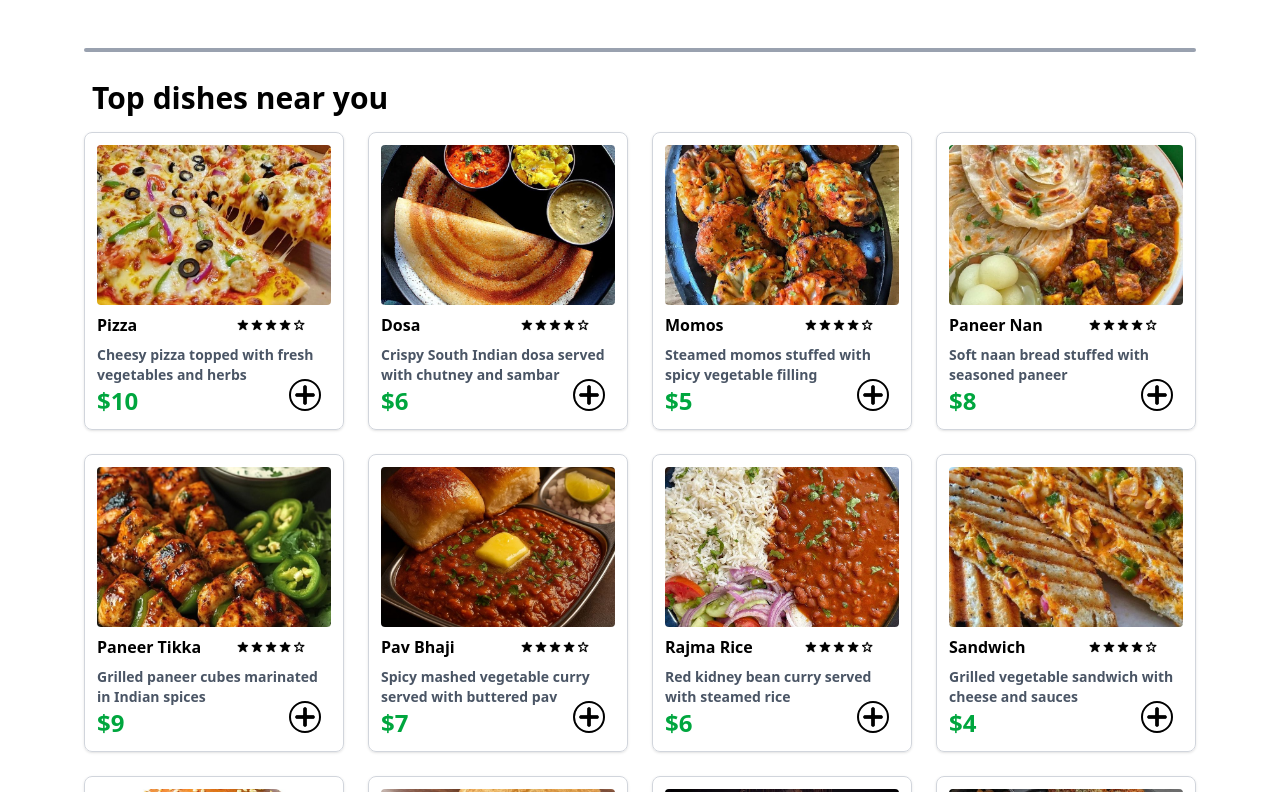
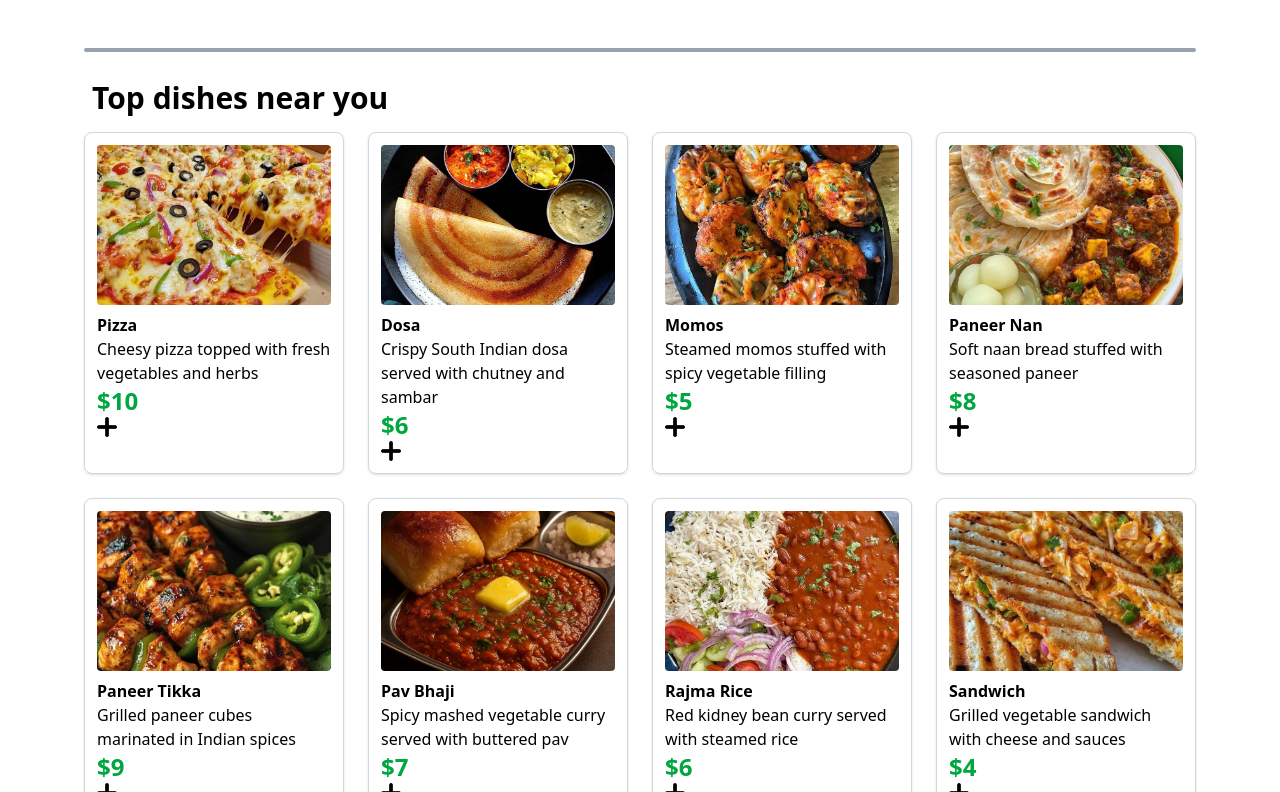
Before and after one commit to Bankal-2708/Food-Delivery-App, a React (Vite) app in the folder Food App/: page / in a window 1280 px wide. Shown: the part 1308-2100 px from the top of the page. Built offline with nearby package versions, Linux system fonts and the light colour scheme.

Commit message:
Cart file completed

```diff
--- a/Food App/src/Components/Dishes/Dishes.jsx
+++ b/Food App/src/Components/Dishes/Dishes.jsx
@@ -1,4 +1,4 @@
-import React, { useContext, useEffect, useState } from "react";
+import React, { useContext } from "react";
 import Pizza from "../../assets/Pizza_1.jpeg";
 import Dosa from "../../assets/Dosa.jpeg";
 import Momos from "../../assets/Momos_1.jpeg";
@@ -149,29 +149,15 @@ const dishes = [
 ];
 
 function Dishes() {
-  const [itemCount, setitemCount] = useState(dishes);
-  const { setCart } = useContext(CartContext);
+  const { cart, addItemToCart, removeItemFromCart } = useContext(CartContext);
 
-
-  const additem = (id) => {
-    setitemCount((prev) =>
-      prev.map((dish) =>
-        dish.id == id ? { ...dish, count: dish.count + 1 } : dish
-      )
-    );
-    const cartItems = itemCount.filter((item) => item.count > 0);
-
-    setCart(cartItems);
+  const handleAddItem = (id) => {
+    const item = dishes.find((dish) => dish.id === id);
+    addItemToCart(item);
   };
 
-  const removeitem = (id) => {
-    setitemCount((prev) =>
-      prev.map((dish) =>
-        dish.id === id && dish.count > 0
-          ? { ...dish, count: dish.count - 1 }
-          : dish
-      )
-    );
+  const handleRemoveItem = (id) => {
+    removeItemFromCart(id);
   };
 
   return (
@@ -179,8 +165,8 @@ function Dishes() {
       <div className="ml-6">
         <h1 className="font-bold text-3xl">Top dishes near you</h1>
       </div>
-      <div className="grid grid-cols-2 md:grid-cols-4 gap-6 p-4 animate-[fadeIn_1s_ease-out_forwards]">
-        {itemCount.map((dish) => (
+      <div className="grid grid-cols-2 md:grid-cols-4 gap-6 p-4">
+        {dishes.map((dish) => (
           <div
             key={dish.id}
             className="border border-gray-300 rounded-lg p-3 shadow hover:shadow-2xl transition"
@@ -190,47 +176,36 @@ function Dishes() {
               alt={dish.name}
               className="h-40 w-full object-cover rounded"
             />
+            <h3 className="mt-2 font-semibold">{dish.name}</h3>
+            <p>{dish.description}</p>
+            <p className="font-bold text-green-600 text-2xl">{dish.price}</p>
 
             <div className="flex justify-between">
-              <h3 className="mt-2 font-semibold">{dish.name}</h3>
-              <img
-                src={dish.Rating}
-                alt=""
-                className="h-10 w-30 object-cover"
-              />
-            </div>
-            <p className="text-sm font-bold text-gray-600">
-              {dish.description}
-            </p>
-            <div className="flex justify-between">
-              <p className="font-bold text-green-600 text-2xl">{dish.price}</p>
-              {dish.count === 0 ? (
-                <img
-                  onClick={() => {
-                    // console.log(dish.id)
-                    additem(dish.id);
-                  }}
-                  src={add}
-                  alt=""
-                  className="h-5 w-5 object-cover mr-4 outline-2 outline-black-500 outline-offset-4 rounded-full cursor-pointer
-                "
-                />
-              ) : (
-                <div className="flex justify-center items-center gap-3">
+              {/* Check if the dish is already in the cart */}
+              {cart.some((item) => item.id === dish.id) ? (
+                <div className="flex items-center gap-3">
                   <img
-                    onClick={() => removeitem(dish.id)}
+                    onClick={() => handleRemoveItem(dish.id)}
                     src={minus}
-                    alt=""
-                    className="h-4 w-4 object-cover outline-2 outline-red-500 outline-offset-4 rounded-full cursor-pointer "
+                    alt="Remove"
+                    className="h-4 w-4 cursor-pointer"
                   />
-                  <p className="text-2xl">{dish.count}</p>
+                  {/* Find the count of the item in the cart */}
+                  <p>{cart.find((item) => item.id === dish.id)?.count}</p>
                   <img
-                    onClick={() => additem(dish.id)}
+                    onClick={() => handleAddItem(dish.id)}
                     src={greenAdd}
-                    alt=""
-                    className="h-4 w-4 object-cover mr-4 outline-2 outline-green-500 outline-offset-4 rounded-full cursor-pointer "
+                    alt="Add"
+                    className="h-4 w-4 cursor-pointer"
                   />
                 </div>
+              ) : (
+                <img
+                  onClick={() => handleAddItem(dish.id)}
+                  src={add}
+                  alt="Add"
+                  className="h-5 w-5 cursor-pointer"
+                />
               )}
             </div>
           </div>
--- a/Food App/src/Context/CartContextProvider.jsx
+++ b/Food App/src/Context/CartContextProvider.jsx
@@ -1,21 +1,46 @@
 import { useState, useEffect } from "react";
 import { CartContext } from "./cartContext";
 
+
+
 const CartProvider = ({ children }) => {
-
   const [cart, setCart] = useState(() => {
-    const storedCart = localStorage.getItem("cart");
+    const storedCart = localStorage.getItem('cart');
     return storedCart ? JSON.parse(storedCart) : [];
   });
 
   useEffect(() => {
-    console.log(cart,"000");
-
-    localStorage.setItem("cart", JSON.stringify(cart));
+    localStorage.setItem('cart', JSON.stringify(cart));
   }, [cart]);
 
+  const addItemToCart = (item) => {
+    setCart((prevCart) => {
+      const existingItem = prevCart.find((cartItem) => cartItem.id === item.id);
+      if (existingItem) {
+        return prevCart.map((cartItem) =>
+          cartItem.id === item.id
+            ? { ...cartItem, count: cartItem.count + 1 }
+            : cartItem
+        );
+      }
+      return [...prevCart, { ...item, count: 1 }];
+    });
+  };
+
+  const removeItemFromCart = (id) => {
+    setCart((prevCart) => {
+      return prevCart
+        .map((cartItem) =>
+          cartItem.id === id && cartItem.count > 0
+            ? { ...cartItem, count: cartItem.count - 1 }
+            : cartItem
+        )
+        .filter((cartItem) => cartItem.count > 0);
+    });
+  };
+
   return (
-    <CartContext.Provider value={{ cart, setCart }}>
+    <CartContext.Provider value={{ cart, addItemToCart, removeItemFromCart }}>
       {children}
     </CartContext.Provider>
   );
```
Also changed, not shown: 1 other file (tests, documents, lock files or other folders).
